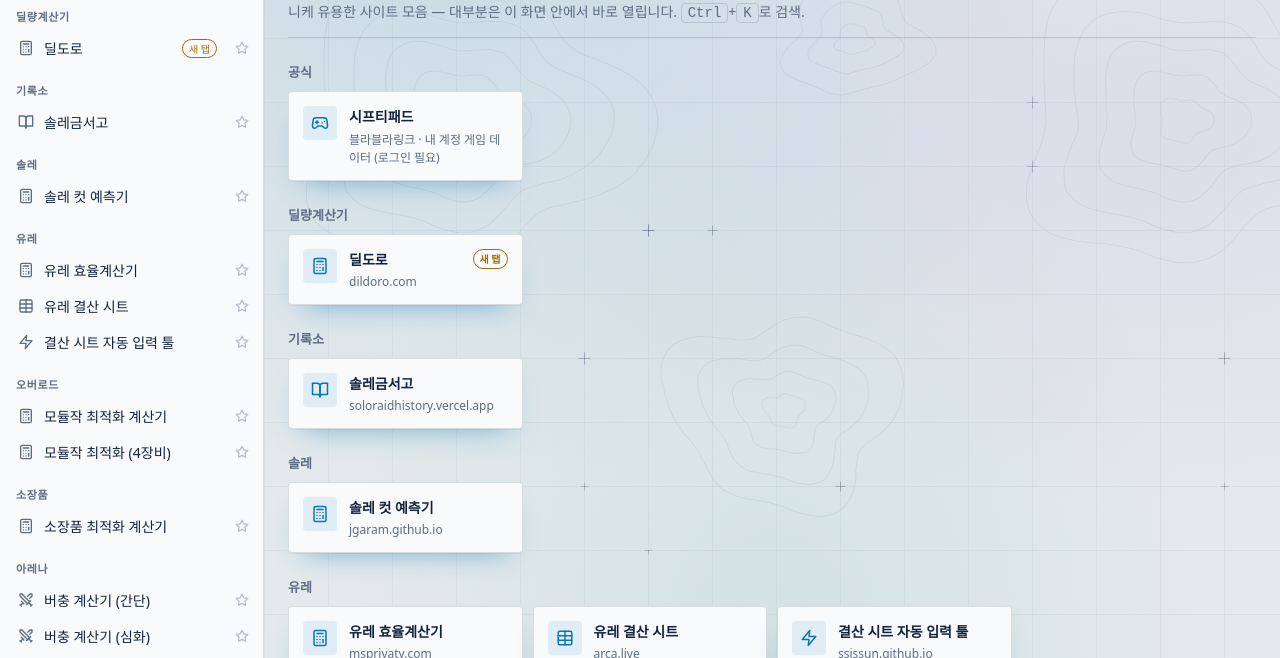
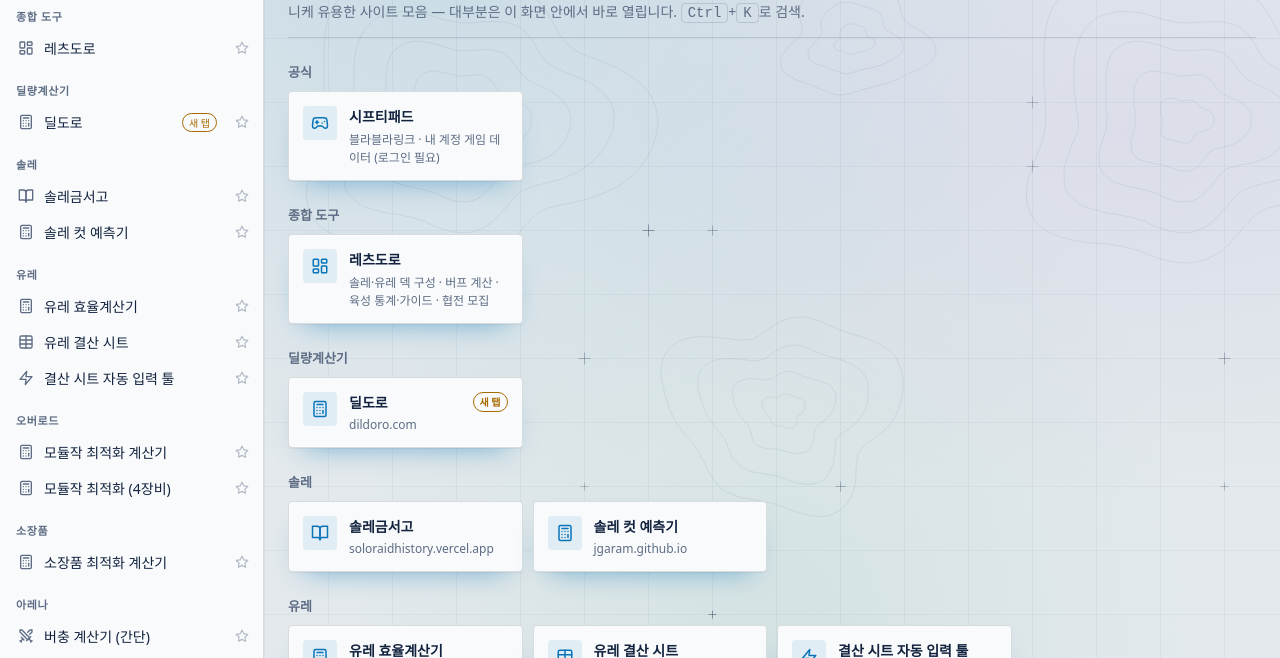
Before and after one commit to ssissun/nikke-portal, a plain HTML site: page index.html in a window 1280 px wide. Shown: the part 142-800 px from the top of the page. Drawn offline with Linux system fonts and the light colour scheme; a web font is replaced by a local one.

Commit message:
chore(index): index.html 페이지 소폭 수정

```diff
--- a/index.html
+++ b/index.html
@@ -607,13 +607,14 @@
         // 블라블라링크 로그아웃 응답의 쿠키 삭제에 SameSite가 없어(=Lax) 화면 안에서는 삭제가 막히고, 로그인 쿠키가 남아 원래 계정으로 다시 로그인된다
         logout: "https://www.blablalink.com/logout" },
     ]},
+    { name: "종합 도구", items: [
+      { id: "letsdoro", name: "레츠도로", short: "레츠도로", icon: "home", desc: "솔레·유레 덱 구성 · 버프 계산 · 육성 통계·가이드 · 협전 모집", url: "https://letsdoro.com/" },
+    ]},
     { name: "딜량계산기", items: [
       { id: "dildoro", name: "딜도로", short: "딜도로", icon: "calculator", url: "https://dildoro.com/", embed: false },
     ]},
-    { name: "기록소", items: [
+    { name: "솔레", items: [
       { id: "solo-archive", name: "솔레금서고", short: "솔레기록", icon: "book", url: "https://soloraidhistory.vercel.app/" },
-    ]},
-    { name: "솔레", items: [
       { id: "solo-cutoff", name: "솔레 컷 예측기", short: "솔레컷", icon: "calculator", url: "https://jgaram.github.io/nikke-soloraid-cutoff/" },
     ]},
     { name: "유레", items: [
```
